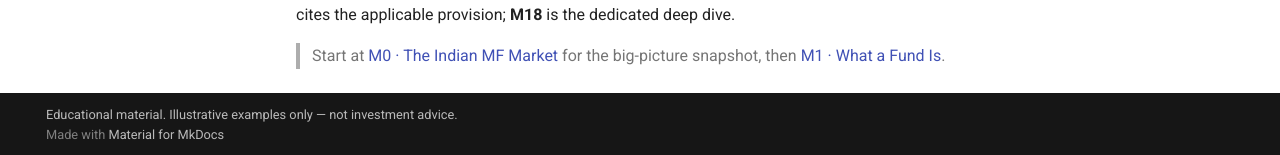
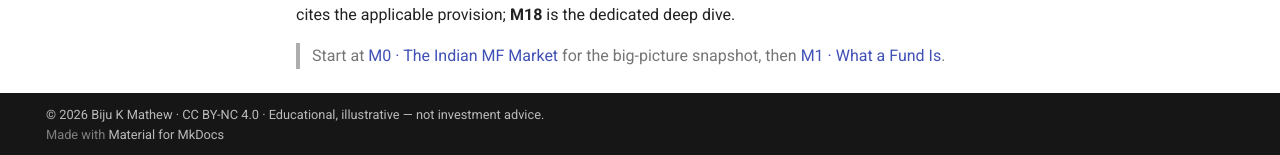
Before and after one commit to bkmathew/Mutual_Fund, an MkDocs documentation site: the page built from docs/index.md, in a window 1280 px wide and 900 px high, scrolled down 627 px. Shown: the part 742-897 px from the top of the window. Built offline with MkDocs 1.6.1 and Material for MkDocs 9.7.7, drawn with Linux system fonts in a browser that asks for light colours.

```diff
--- a/mkdocs.yml
+++ b/mkdocs.yml
@@ -2,7 +2,7 @@ site_name: "Investing in Mutual Funds — the Industry, the Law & the Problems"
 site_description: "A zero-to-expert study program on mutual-fund investing in India, the MF industry, the SEBI (Mutual Funds) Regulations, 2026, and the problems faced by investors and fund houses."
 site_author: "Biju K Mathew"
 site_url: "https://bkmathew.github.io/Mutual_Fund/"
-copyright: "Educational material. Illustrative examples only — not investment advice."
+copyright: "© 2026 Biju K Mathew · CC BY-NC 4.0 · Educational, illustrative — not investment advice."
 
 theme:
   name: material
```
Also changed, not shown: README.md (+4 -0 lines), 1 other file.
